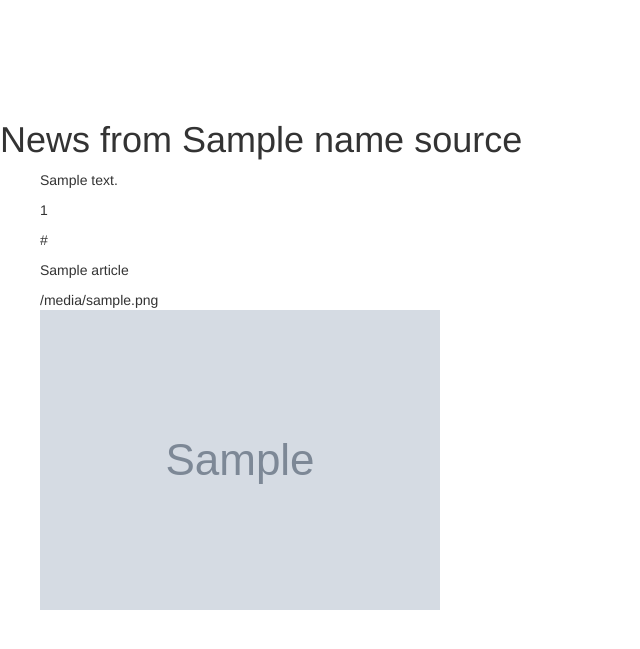
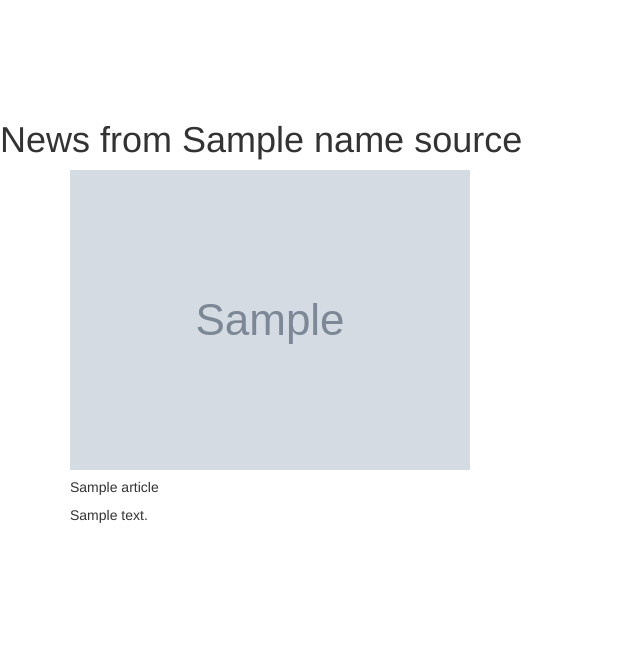
Before and after one commit to cherucole/News.io, a Flask app: template app/templates/articles.html in a window 1280 px wide. Shown: the part 52-701 px from the top of the page, without its empty margins (0-640 px from the left). Run offline with Flask 2, Linux system fonts and the light colour scheme; the template is opened without the code that fills it: most values are stand-ins (such as "Sample title", 1, 10 or a date in 2020); grey boxes marked "Sample" are stand-in pictures; some libraries are stand-ins or nearby versions.

Commit message:
added cards

```diff
--- a/app/templates/articles.html
+++ b/app/templates/articles.html
@@ -8,16 +8,22 @@
 <br>
 
 <h1> News from {{ name_source }} </h1>
-<ul>
             {% for article in articles %}
-    <p>{{article.description}}</p>
-    <p>{{article.id}}</p><p>{{article.url}}</p><p>{{article.title}}</p>
+<div class="container">
+<div class="card-columns">
+  <div class="card">
+    <img class="card-img-top" src="{{ article.urlToImage }}" alt="Card image cap" size="100px180">
+    <div class="card-body">
+      <h5 class="card-title">{{article.title}}</h5>
+      <p class="card-text">{{article.description}}</p>
+    </div>
+  </div>
+      </div>
+          </div>
 
-    {{ article.urlToImage }}
-    <img src="{{ article.urlToImage }}" alt="{{ article.title }} poster" class="img-responsive">
+
 
             {% endfor %}
-        </ul>
 
 {% endblock%}
 </body>>
```
